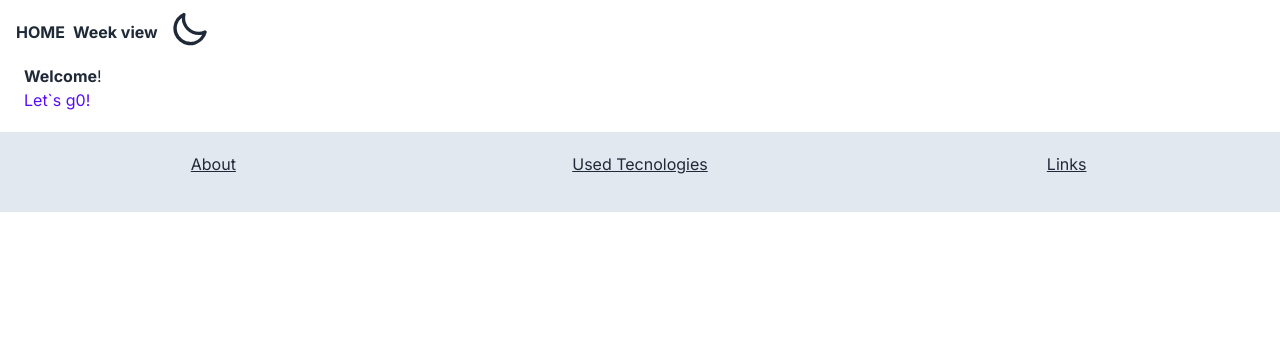
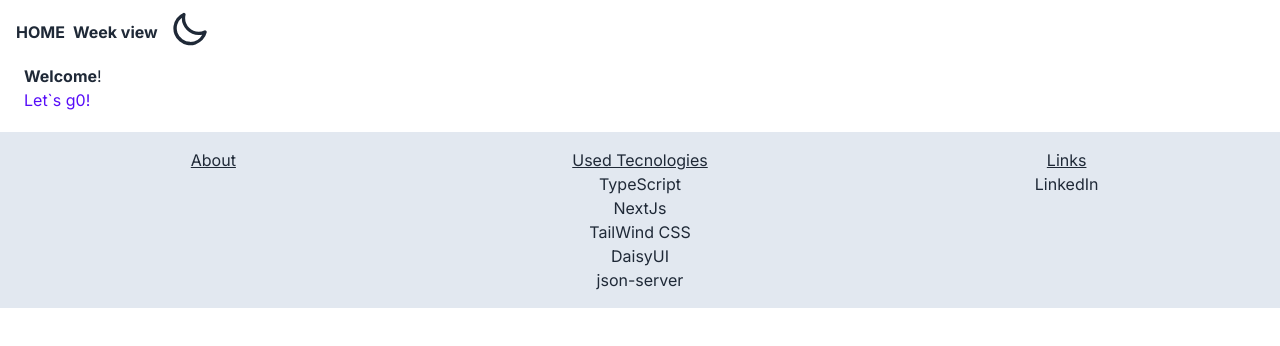
Before and after one commit to BertoPolo/week-plannerTS, a Next.js app: page / in a window 1280 px wide. Shown: the top 346 px of the page. Built offline with nearby package versions, Linux system fonts and the light colour scheme.

Commit message:
adding content to footer,cleaning and styling

```diff
--- a/components/Footer.tsx
+++ b/components/Footer.tsx
@@ -1,19 +1,39 @@
+import Link from "next/link"
 import React from "react"
+import { BiLogoLinkedinSquare } from "react-icons/bi"
 
 const Footer = () => {
   return (
-    <div className="">
-      <div className="left-0 mt-5 h-20 w-screen bg-slate-200">
-        <div className="h-16 grid grid-cols-3 text-center pt-5">
+    <div className="mt-5 w-screen bg-slate-200">
+      <div className="grid grid-cols-3 text-center py-4">
+        <div>
           <h4>
             <u>About</u>
           </h4>
+        </div>
+
+        <div>
           <h4>
             <u>Used Tecnologies</u>
           </h4>
+          <p>TypeScript</p>
+          <p>NextJs</p>
+          <p>TailWind CSS</p>
+          <p>DaisyUI</p>
+          <p>json-server</p>
+          <p></p>
+        </div>
+
+        <div>
           <h4>
             <u>Links</u>
           </h4>
+          <p>
+            <Link target="__blank" rel="noreferrer noopener" href="https://www.linkedin.com" className="cursor-pointer">
+              {/* <BiLogoLinkedinSquare /> */}
+              LinkedIn
+            </Link>
+          </p>
         </div>
       </div>
     </div>
--- a/tailwind.config.ts
+++ b/tailwind.config.ts
@@ -2,18 +2,19 @@ import type { Config } from "tailwindcss"
 
 const config: Config = {
   content: ["./pages/**/*.{js,ts,jsx,tsx,mdx}", "./components/**/*.{js,ts,jsx,tsx,mdx}", "./app/**/*.{js,ts,jsx,tsx,mdx}"],
-  theme: {
-    extend: {
-      backgroundImage: {
-        "gradient-radial": "radial-gradient(var(--tw-gradient-stops))",
-        "gradient-conic": "conic-gradient(from 180deg at 50% 50%, var(--tw-gradient-stops))",
-      },
-    },
-  },
+  // theme: {
+  //   extend: {
+  //     backgroundImage: {
+  //       "gradient-radial": "radial-gradient(var(--tw-gradient-stops))",
+  //       "gradient-conic": "conic-gradient(from 180deg at 50% 50%, var(--tw-gradient-stops))",
+  //     },
+  //   },
+  // },
   plugins: [require("daisyui")],
-  daisyui: {
-    themes: true,
-    // ["light", "dark", "cupcake", "luxury"],
-  },
+
+  // daisyui: {
+  //   themes: true,
+  //   // ["light", "dark", "cupcake", "luxury"],
+  // },
 }
 export default config
```
